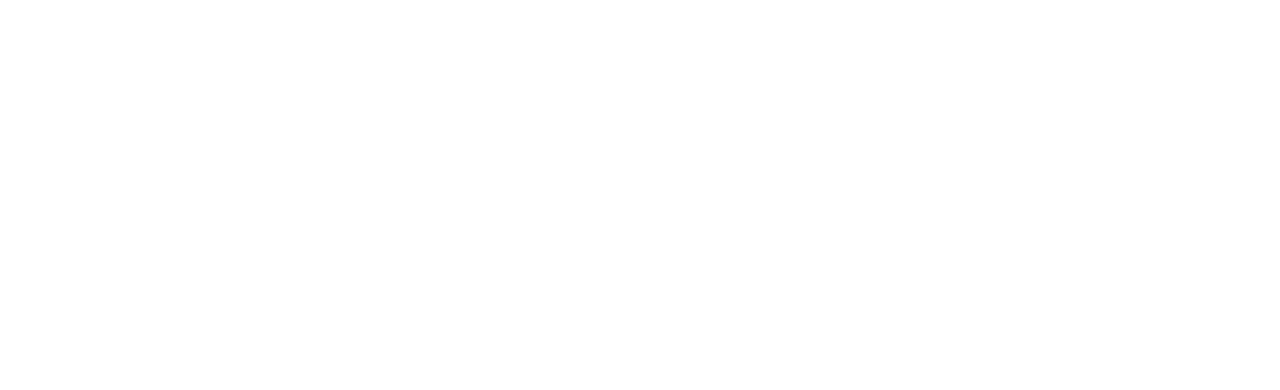
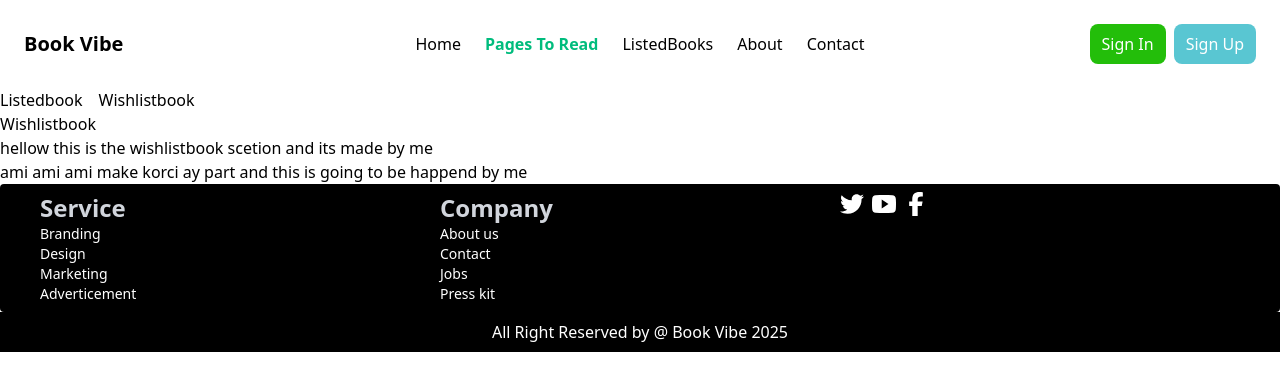
Before and after one commit to shafiul-osd/Book_Vibe, a React (Vite) app: page /pagestoread/wishlist in a window 1280 px wide. Before the commit this address had no page. Shown: the top 390 px of the page. Built offline with nearby package versions, Linux system fonts and the light colour scheme.

Commit message:
added the nested route for the pagestoread

```diff
--- /dev/null
+++ b/src/Components/Listedbook/Listbook.jsx
@@ -0,0 +1,12 @@
+import React from 'react';
+
+const Listbook = () => {
+    return (
+        <div>
+            <h2>listbook</h2>
+            <p>this is the listedbook and this section is made by me and this is quit book</p>
+        </div>
+    );
+};
+
+export default Listbook;
--- a/src/Components/PagesToRead/PagesToRead.jsx
+++ b/src/Components/PagesToRead/PagesToRead.jsx
@@ -1,9 +1,15 @@
-import React from 'react';
+import { Outlet } from "react-router";
+import { Link } from "react-router";
+
 
 const PagesToRead = () => {
     return (
         <div>
-            <h2>this is the pages to read components and it have to read the book section</h2>
+            <div className="flex gap-4">
+            <Link to="listbook">Listedbook</Link>
+            <Link to="wishlist">Wishlistbook</Link>
+            </div>
+            <Outlet></Outlet>
         </div>
     );
 };
--- /dev/null
+++ b/src/Components/Wishlistbook/Wishlistbook.jsx
@@ -0,0 +1,13 @@
+
+
+const Wishlistbook = () => {
+    return (
+        <div>
+            <h2>Wishlistbook</h2>
+            <p>hellow this is the wishlistbook scetion and its made by me</p>
+            <p>ami ami ami make korci ay part and this is going to be happend by me</p>
+        </div>
+    );
+};
+
+export default Wishlistbook;
--- a/src/main.jsx
+++ b/src/main.jsx
@@ -8,6 +8,8 @@
 import PagesToRead from './Components/PagesToRead/PagesToRead.jsx';
 import About from './Components/About/About.jsx';
 import Contact from './Components/Contact/Contact.jsx';
+import Listbook from './Components/Listedbook/Listbook.jsx';
+import Wishlistbook from './Components/Wishlistbook/Wishlistbook.jsx';
 
 createRoot(document.getElementById('root')).render(
   <StrictMode>
@@ -16,7 +18,10 @@
       <Route element={<App></App>}>
       <Route index element={<Home></Home>}></Route>
       <Route path="/listedbooks" element={<ListedBooks></ListedBooks>}></Route>
-      <Route path="/pagestoread" element={<PagesToRead></PagesToRead>}></Route>
+      <Route path="/pagestoread" element={<PagesToRead></PagesToRead>}>
+      <Route path="listbook" element={<Listbook></Listbook>}></Route>
+      <Route path='wishlist' element={<Wishlistbook></Wishlistbook>}></Route>
+      </Route>
       <Route path="about" element={<About></About>}></Route>
       <Route path="contact" element={<Contact></Contact>}></Route>
 
```
